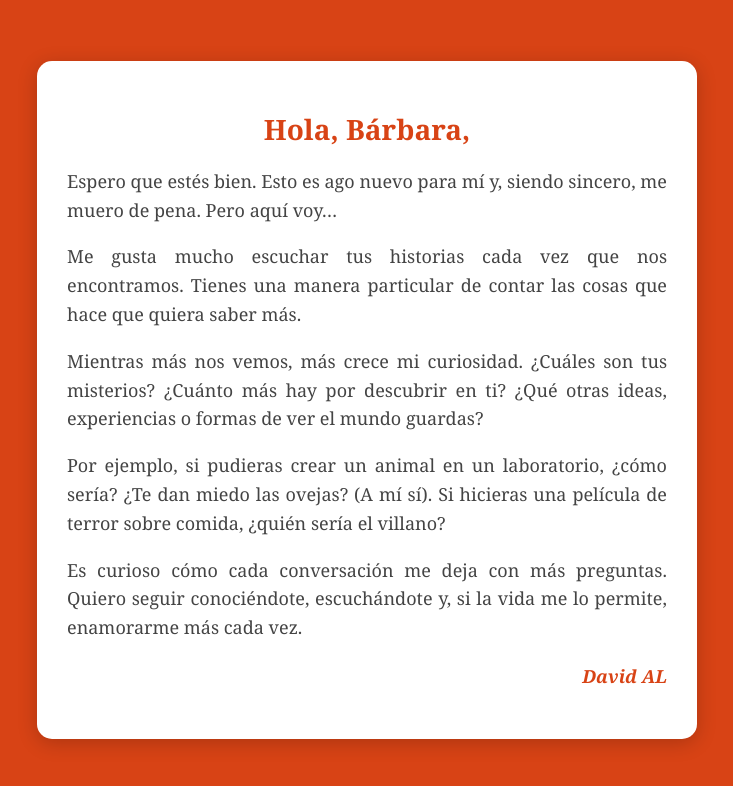
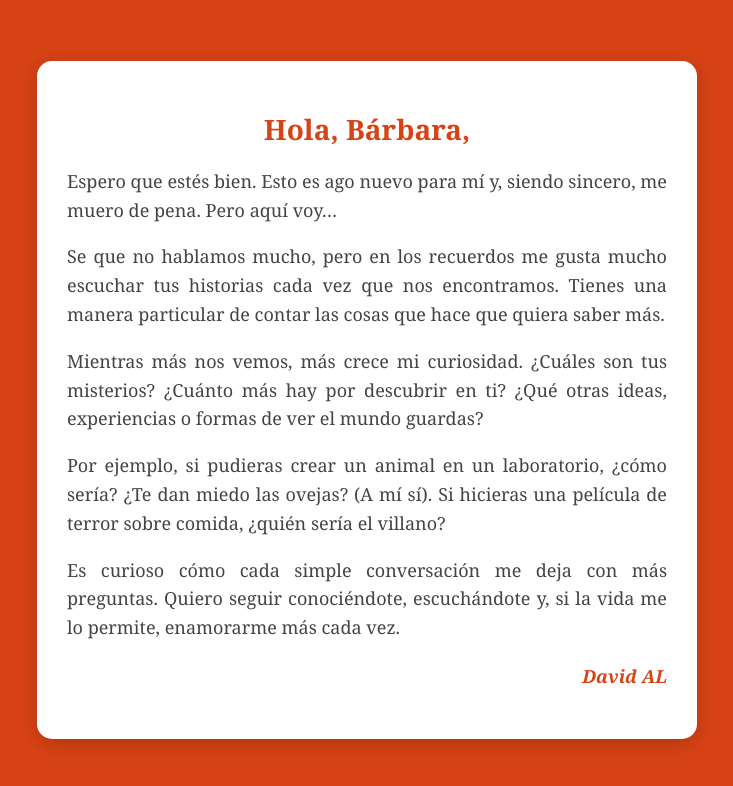
Before and after one commit to DAVTO-AL/carta, a plain HTML site: page index.html in a window 1280 px wide. Shown: the whole page, without its empty margins (273-1006 px from the left). Drawn offline with Linux system fonts and the light colour scheme.

Commit message:
Actualizar index.html

```diff
--- a/index.html
+++ b/index.html
@@ -51,10 +51,10 @@
     <div class="container">
         <h1>Hola, Bárbara,</h1>
         <p>Espero que estés bien. Esto es ago nuevo para mí y, siendo sincero, me muero de pena. Pero aquí voy…</p>
-        <p>Me gusta mucho escuchar tus historias cada vez que nos encontramos. Tienes una manera particular de contar las cosas que hace que quiera saber más.</p>
+        <p>Se que no hablamos mucho, pero en los recuerdos me gusta mucho escuchar tus historias cada vez que nos encontramos. Tienes una manera particular de contar las cosas que hace que quiera saber más.</p>
         <p>Mientras más nos vemos, más crece mi curiosidad. ¿Cuáles son tus misterios? ¿Cuánto más hay por descubrir en ti? ¿Qué otras ideas, experiencias o formas de ver el mundo guardas?</p>
         <p>Por ejemplo, si pudieras crear un animal en un laboratorio, ¿cómo sería? ¿Te dan miedo las ovejas? (A mí sí). Si hicieras una película de terror sobre comida, ¿quién sería el villano?</p>
-        <p>Es curioso cómo cada conversación me deja con más preguntas. Quiero seguir conociéndote, escuchándote y, si la vida me lo permite, enamorarme más cada vez.</p>
+        <p>Es curioso cómo cada simple conversación me deja con más preguntas. Quiero seguir conociéndote, escuchándote y, si la vida me lo permite, enamorarme más cada vez.</p>
         <p class="signature">David AL</p>
     </div>
 </body>
```
